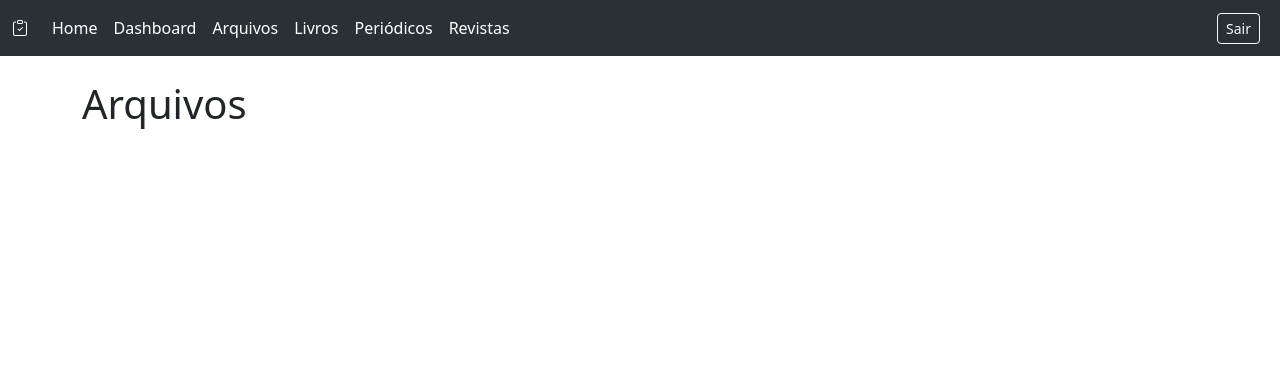
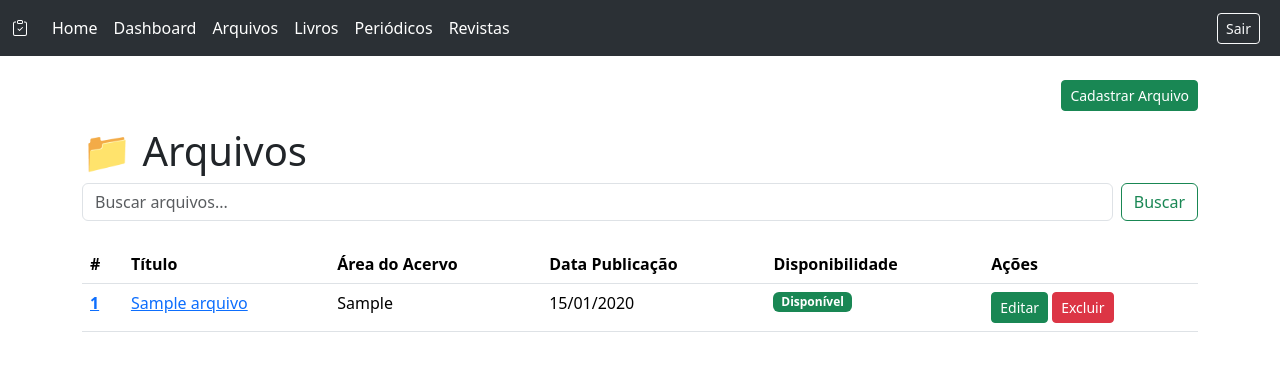
Before and after one commit to LUANSSA/LibraTech, a Django app: page /painel/arquivos/ in a window 1280 px wide. Shown: the top 371 px of the page. Run offline with Django 5.2, Linux system fonts and the light colour scheme; a user stored in the database is signed in; tables that the repository leaves empty hold one stand-in row (values such as "Sample post").

Commit message:
♻️ Refatoração:  páginas de listagens

```diff
--- a/arquivos/templates/arquivos/arquivos_listar.html
+++ b/arquivos/templates/arquivos/arquivos_listar.html
@@ -5,5 +5,105 @@ Acervo - Arquivos
 {% endblock %}
 
 {% block conteudo %}
-<h1>Arquivos</h1>
-{% endblock %}
+
+<!-- Botão de cadastro -->
+<section class="d-grid justify-content-md-end mb-3">
+    {% if user.is_authenticated %}
+        <a href="{% url 'arquivos_cadastrar' %}" class="btn btn-success btn-sm">Cadastrar Arquivo</a>
+    {% else %}
+        <span class="btn btn-success btn-sm invisible" aria-hidden="true">Cadastrar Arquivo</span>
+    {% endif %}
+</section>
+
+{% with request.GET.search as querystring %}
+
+<!-- Título e pesquisa -->
+<div class="mb-4">
+    <h1>📁 Arquivos</h1>
+    <form class="d-flex" role="search">
+        <input class="form-control me-2" type="search" name="search" value="{{ querystring }}" placeholder="Buscar arquivos..." aria-label="Search">
+        <button class="btn btn-outline-success" type="submit">Buscar</button>
+    </form>
+</div>
+
+<!-- Tabela para telas médias e grandes -->
+<div class="d-none d-md-block">
+    <table class="table table-hover">
+        <thead>
+            <tr>
+                <th scope="col">#</th>
+                <th scope="col">Título</th>
+                <th scope="col">Área do Acervo</th>
+                <th scope="col">Data Publicação</th>
+                <th scope="col">Disponibilidade</th>
+                {% if user.is_authenticated %}
+                    <th scope="col">Ações</th>
+                {% endif %}
+            </tr>
+        </thead>
+        <tbody>
+            {% for arquivo in arquivos %}
+            <tr>
+                <th scope="row">
+                    <a href="{% url 'arquivos_detalhe' arquivo.id %}">{{ arquivo.id }}</a>
+                </th>
+                <td><a href="{% url 'arquivos_detalhe' arquivo.id %}">{{ arquivo.titulo }}</a></td>
+                <td>{{ arquivo.area_acervo }}</td>
+                <td>{{ arquivo.data_publicacao|date:"d/m/Y" }}</td>
+                <td>
+                    {% if arquivo.disponibilidade %}
+                        <span class="badge bg-success">Disponível</span>
+                    {% else %}
+                        <span class="badge bg-secondary">Indisponível</span>
+                    {% endif %}
+                </td>
+                {% if user.is_authenticated %}
+                <td>
+                    <a href="{% url 'arquivos_alterar' arquivo.id %}" class="btn btn-success btn-sm">Editar</a>
+                    <a href="{% url 'arquivos_excluir' arquivo.id %}" class="btn btn-danger btn-sm">Excluir</a>
+                </td>
+                {% endif %}
+            </tr>
+            {% empty %}
+            <tr>
+                <td colspan="6" class="text-center">Nenhum arquivo encontrado.</td>
+            </tr>
+            {% endfor %}
+        </tbody>
+    </table>
+</div>
+
+<!-- Cards para telas pequenas -->
+<div class="d-md-none">
+    {% for arquivo in arquivos %}
+        <div class="card mb-2 shadow-sm">
+            <div class="card-body">
+                <h5 class="card-title">{{ arquivo.titulo }}</h5>
+                <p><strong>ID:</strong> {{ arquivo.id }}</p>
+                {% if arquivo.colecao %}<p><strong>Coleção:</strong> {{ arquivo.colecao }}</p>{% endif %}
+                <p><strong>Área do Acervo:</strong> {{ arquivo.area_acervo }}</p>
+                <p><strong>Data de Publicação:</strong> {{ arquivo.data_publicacao|date:"d/m/Y" }}</p>
+                <p><strong>Disponibilidade:</strong>
+                    {% if arquivo.disponibilidade %}
+                        Disponível
+                    {% else %}
+                        Indisponível
+                    {% endif %}
+                </p>
+                {% if user.is_authenticated %}
+                    <div class="d-flex gap-2 mt-2">
+                        <a href="{% url 'arquivos_alterar' arquivo.id %}" class="btn btn-success btn-sm flex-fill">Editar</a>
+                        <a href="{% url 'arquivos_excluir' arquivo.id %}" class="btn btn-danger btn-sm flex-fill">Excluir</a>
+                    </div>
+                {% endif %}
+            </div>
+        </div>
+    {% empty %}
+        <div class="text-center py-3 text-muted">Nenhum arquivo encontrado.</div>
+    {% endfor %}
+</div>
+
+{% include "core/paginacao.html" %}
+
+{% endwith %}
+{% endblock conteudo %}
--- a/livros/templates/livros/livros_listar.html
+++ b/livros/templates/livros/livros_listar.html
@@ -21,7 +21,7 @@ Acervo - Livros
 
 {% comment %} Título e Pesquisa {% endcomment %}
 <div>
-    <h1 class="mb-4">Livros</h1>
+    <h1 class="mb-4">📚 Livros</h1>
     <form class="d-flex" role="search">
         <input class="form-control me-2" type="search" name="search" value="{{querystring}}" placeholder="Buscar livros..." aria-label="Search">
         <button class="btn btn-outline-success" type="submit">Buscar</button>
--- a/periodicos/templates/periodicos/periodicos_listar.html
+++ b/periodicos/templates/periodicos/periodicos_listar.html
@@ -22,7 +22,7 @@ Acervo - Periódicos
 
 {% comment %} Título e Pesquisa {% endcomment %}
 <div>
-    <h1 class="mb-4">Periódicos</h1>
+    <h1 class="mb-4">📰 Periódicos</h1>
     <form class="d-flex" role="search">
         <input class="form-control me-2" type="search" name="search" value="{{querystring}}" placeholder="Buscar periódicos..." aria-label="Search">
         <button class="btn btn-outline-success" type="submit">Buscar</button>
--- a/revistas/templates/revistas/revistas_listar.html
+++ b/revistas/templates/revistas/revistas_listar.html
@@ -21,7 +21,7 @@ Acervo - Revistas
 
 {% comment %} Título e pesquisa {% endcomment %}
 <div>
-    <h1 class="mb-4">Revistas</h1>
+    <h1 class="mb-4">🗞️ Revistas</h1>
     <form class="d-flex" role="search">
         <input class="form-control me-2" type="search" name="search" value="{{ querystring }}" placeholder="Buscar revistas..." aria-label="Search">
         <button class="btn btn-outline-success" type="submit">Buscar</button>
```
